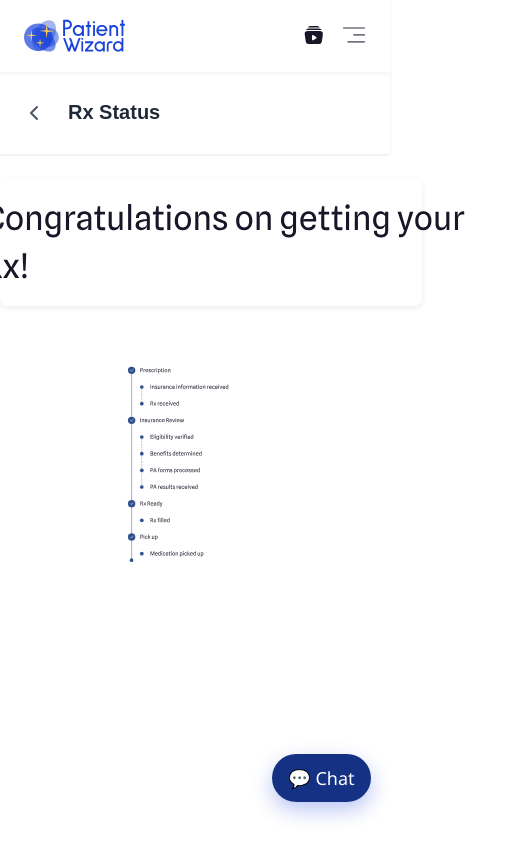
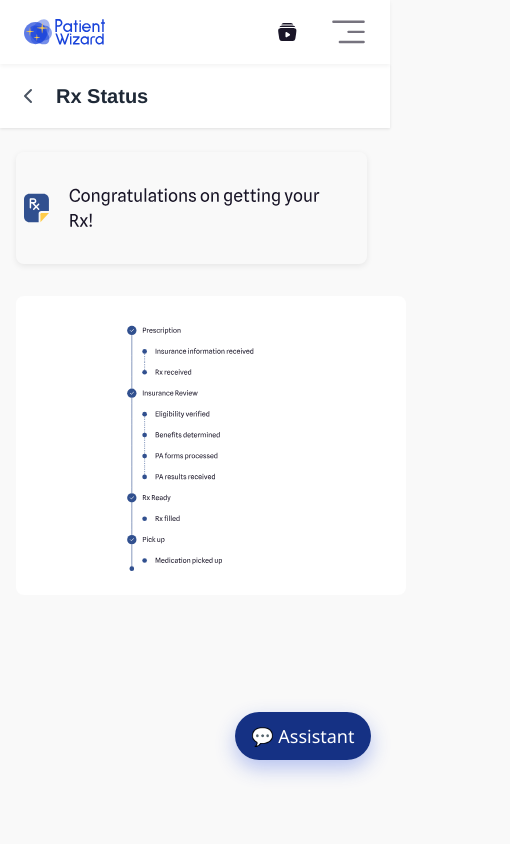
Before and after one commit to namanrana-zs/patient-wiz, a React (Create React App) app: page /rxstatus in a window 390 px wide. Shown: the whole page, 510 px wide, since content can reach past the window. Built offline with nearby package versions, Linux system fonts and the light colour scheme.

Commit message:
Made the web app responsive

```diff
--- a/public/index.html
+++ b/public/index.html
@@ -1 +1,2 @@
 <div id="root"></div>
+<meta name="viewport" content="width=device-width, initial-scale=1.0">
--- a/src/App.css
+++ b/src/App.css
@@ -2,16 +2,20 @@
     font-family: sans-serif;
     padding: 1rem;
     background: #fafafa;
+    display: flex;
+    box-sizing: border-box;
+    width: 100%;
 }
 
 .header {
     display: flex;
     align-items: center;
     justify-content: space-between;
+    box-sizing: border-box;
 }
 
 .logo {
-    height: 40px;
+    height: 5rem;
 }
 
 .tab-bar {
@@ -96,3 +100,56 @@
 .nav-item.active {
     color: #1e3a8a;
 }
+
+
+/* General Reset */
+
+* {
+    margin: 0.5rem;
+    padding: 0.5rem;
+    box-sizing: border-box;
+}
+
+html,
+body {
+    font-family: 'Helvetica Neue', sans-serif;
+    background-color: #f9f9f9;
+    color: #333;
+    line-height: 1.6;
+}
+
+
+/* Container utility */
+
+.container {
+    max-width: 1200px;
+    margin: auto;
+    padding: 1rem;
+}
+
+
+/* Responsive Typography */
+
+h1 {
+    font-size: 1.8rem;
+}
+
+h2 {
+    font-size: 1.5rem;
+}
+
+p {
+    font-size: 1rem;
+}
+
+@media (min-width: 768px) {
+    h1 {
+        font-size: 2rem;
+    }
+    h2 {
+        font-size: 1.7rem;
+    }
+    p {
+        font-size: 1.1rem;
+    }
+}
--- a/src/components/BottomNav.css
+++ b/src/components/BottomNav.css
@@ -11,7 +11,7 @@
 .nav-list {
     display: flex;
     justify-content: space-around;
-    padding: 0.5rem 0;
+    padding: 0rem 0.5rem;
     margin: 0;
     list-style: none;
 }
@@ -20,10 +20,11 @@
     display: flex;
     flex-direction: column;
     align-items: center;
-    font-size: 0.75rem;
+    font-size: 1rem;
     color: #4b5563;
     cursor: pointer;
     transition: color 0.2s ease-in-out;
+    padding: 0rem;
 }
 
 .nav-item:hover {
@@ -35,7 +36,8 @@
 }
 
 .icon {
-    width: 24px;
-    height: 24px;
-    margin-bottom: 2px;
+    width: 1.2rem;
+    height: 1.2rem;
+    margin-bottom: 0.1rem;
+    margin-top: 0.2rem;
 }
--- a/src/components/Chatbot.jsx
+++ b/src/components/Chatbot.jsx
@@ -7,19 +7,17 @@ function Chatbot() {
     { id: 1, text: "Hi! How can I help you today?", from: "bot" },
   ]);
   const [input, setInput] = useState("");
-
-
+  // eslint-disable-next-line
   const [isLoading, setIsLoading] = useState(false);
   const messagesEndRef = useRef(null);
 
   const formatToMarkdown = (text) => {
-  return text
-    .replace(/\n{2,}/g, '\n\n') // double newline = paragraph break
-    .replace(/\n/g, '  \n')      // single newline = line break in markdown
-    .replace(/- /g, '\n- ')      // ensure bullet items are detected
+    return text
+      .replace(/\n{2,}/g, "\n\n") // double newline = paragraph break
+      .replace(/\n/g, "  \n") // single newline = line break in markdown
+      .replace(/- /g, "\n- "); // ensure bullet items are detected
     // .replace(/: /g, ':\n\n ') // ensure colons are spaced
-};
-
+  };
 
   useEffect(() => {
     // messagesEndRef.current?.scrollIntoView({ behavior: "smooth" });
@@ -97,11 +95,11 @@ function Chatbot() {
 
   return (
     <>
-      <span
-        style={{ position: "fixed", bottom: "5%", right: "5%", zIndex: 1000 }}
+      <span className="chatbot-toggle"
+        style={{ position: "fixed", bottom: "10%", right: "5%", zIndex: 1000 }}
       >
         <button className={styles.button} onClick={() => setOpen(!open)}>
-          {open ? "❌ Close Chat" : "💬 Chat"}
+          {open ? "Close Assistant" : "💬 Assistant"}
         </button>
       </span>
 
--- a/src/components/Chatbot.module.css
+++ b/src/components/Chatbot.module.css
@@ -11,18 +11,24 @@
     font-family: "Segoe UI", "Helvetica Neue", "Roboto", sans-serif;
 }
 
+@media (max-width: 1080px) {
+    .chatbot-toggle {
+        bottom: 20%;
+    }
+}
+
 .button:hover {
     transform: scale(1.05);
     background: linear-gradient(135deg, #4169E1, #e9f5f8);
 }
 
 .chatWindow {
-    height: 30rem;
+    height: 32rem;
     position: fixed;
-    bottom: 90px;
-    right: 40px;
-    width: 30rem;
-    max-height: 39rem;
+    bottom: 9.5rem;
+    right: 2rem;
+    width: 22rem;
+    max-height: 70%;
     background: white;
     border-radius: 20px;
     box-shadow: 0 10px 25px rgba(0, 0, 0, 0.15);
@@ -36,39 +42,39 @@
 
 .chatHeader {
     background: linear-gradient(90deg, #1943DA, #e9f5f8);
-    color: #1f1f1f;
-    padding: 12px;
+    color: white;
+    padding: 0.6rem;
     font-weight: 600;
-    font-size: 14px;
+    font-size: 1.1rem;
     text-align: center;
 }
 
 .chatBody {
     font-family: "Segoe UI", "Helvetica Neue", "Roboto", sans-serif;
     flex: 1;
-    padding: 8px;
+    padding: 0.6rem;
     overflow-y: auto;
     background-color: white;
     display: flex;
     flex-direction: column;
-    gap: 8px;
+    gap: 0.6rem;
 }
 
 .botMessage {
     background-color: #e9f5f8;
     color: #4e342e;
-    padding: 10px 14px;
+    padding: 0.6rem 0.8rem;
     border-radius: 16px 16px 16px 4px;
-    min-width: 35px;
-    max-width: 75%;
-    font-size: 12px;
+    min-width: 3rem;
+    max-width: 80%;
+    font-size: 0.9rem;
     align-self: flex-start;
     box-shadow: 0 3px 6px rgba(255, 167, 38, 0.15);
 }
 
 .typingIndicator {
-    height: 8px;
-    width: 8px;
+    height: 0.3rem;
+    width: 0.3rem;
     overflow: auto;
     position: relative;
     margin: 6px 0 0 4px;
@@ -78,10 +84,10 @@
     font-family: "Segoe UI", "Helvetica Neue", "Roboto", sans-serif;
     background-color: #1943DA;
     color: white;
-    padding: 10px 14px;
+    padding: 0.6rem 0.8rem;
     border-radius: 16px 16px 4px 16px;
     max-width: 75%;
-    font-size: 12px;
+    font-size: 0.9rem;
     align-self: flex-end;
     box-shadow: 0 3px 6px rgba(255, 193, 7, 0.2);
 }
@@ -89,9 +95,9 @@
 .chatInputArea {
     display: flex;
     border-top: 1px solid #eee;
-    padding: 7px;
+    padding: 0.6rem;
     background-color: #e9f5f8;
-    gap: 7px;
+    gap: 0.6rem;
 }
 
 .chatInput {
@@ -99,8 +105,8 @@
     flex: 1;
     border: 1px solid #1943DA;
     border-radius: 20px;
-    padding: 10px 15px;
-    font-size: 12x;
+    padding: 0.6rem 0.8rem;
+    font-size: 1rem;
     outline: none;
     transition: border 0.3s ease;
     background-color: white;
@@ -128,8 +134,8 @@
 
 .dotFlashing {
     position: relative;
-    width: 4px;
-    height: 4px;
+    width: 0.3rem;
+    height: 0.3rem;
     border-radius: 50%;
     background-color: #4169E1;
     color: #1943DA;
@@ -140,10 +146,10 @@
 .feedbackButtons {
     position: absolute;
     left: 2%;
-    margin-top: 8px;
+    margin-top: 0.2rem;
     display: flex;
-    gap: 10px;
-    font-size: 18px;
+    gap: 0.6rem;
+    font-size: 1.1rem;
 }
 
 .thumb {
--- a/src/components/CollapsibleInfo.css
+++ b/src/components/CollapsibleInfo.css
@@ -1,6 +1,6 @@
 .collapsible-container {
     position: fixed;
-    bottom: 55px;
+    bottom: 50px;
     /* Adjust to sit just above the bottom navbar */
     width: 100%;
     z-index: 40;
@@ -13,7 +13,7 @@
 .collapsible-card {
     width: 100%;
     background-color: #fff;
-    border: 1px solid #ddd;
+    border: 0.1rem solid #ddd;
     border-radius: 8px;
     overflow: hidden;
     box-shadow: 0 2px 8px rgba(0, 0, 0, 0.1);
--- a/src/components/Header.css
+++ b/src/components/Header.css
@@ -14,18 +14,29 @@
 }
 
 .top-left .logo {
-    height: 40px;
+    height: 2rem;
 }
 
 .top-right {
     display: flex;
     align-items: center;
-    gap: 1rem;
+    gap: 2rem;
+    height: 2rem;
 }
 
-.top-right .icon {
-    height: 24px;
+.top-right.icon {
+    height: 2rem;
     cursor: pointer;
+}
+
+.icon-header {
+    height: 1.5rem;
+    cursor: pointer;
+}
+
+.icon.img {
+    width: 2rem;
+    height: 2rem;
 }
 
 .greeting {
@@ -34,7 +45,7 @@
 
 .greeting h2 {
     margin: 0;
-    font-size: 1.5rem;
+    font-size: 1.7rem;
     font-weight: 700;
     color: #1A1720;
     /* Adjust as per brand color */
@@ -46,8 +57,8 @@
 .sidebar {
     position: fixed;
     top: 0;
-    right: -260px;
-    width: 260px;
+    right: -260rem;
+    width: 15rem;
     height: 100%;
     background-color: #fff;
     box-shadow: -2px 0 8px rgba(0, 0, 0, 0.15);
--- a/src/components/Header.jsx
+++ b/src/components/Header.jsx
@@ -16,11 +16,11 @@ const Header = () => {
             <img src={logo} alt="Patient Wizard" className="logo" />
           </div>
           <div className="top-right">
-            <img src={notifIcon} alt="Notifications" className="icon" onClick={() => {window.location.href = '/explore'}} />
+            <img src={notifIcon} alt="Notifications" className="icon-header" onClick={() => {window.location.href = '/explore'}} />
             <img
               src={menuIcon}
               alt="Menu"
-              className="icon"
+              className="icon-header"
               onClick={() => setSidebarOpen(true)}
             />
           </div>
--- a/src/components/RxLayout.css
+++ b/src/components/RxLayout.css
@@ -2,6 +2,7 @@
     padding-bottom: 2rem;
     display: flex;
     flex-direction: column;
+    box-sizing: border-box;
 }
 
 .rx-header {
@@ -33,9 +34,9 @@
 
 .rx-banner {
     margin-top: 1.5rem;
-    margin-left: auto;
-    margin-right: auto;
-    width: 100%;
+    margin-left: 1rem;
+    margin-right: 1rem;
+    width: 90%;
     padding: 1rem;
     border-radius: 0.5rem;
     display: flex;
@@ -60,17 +61,18 @@
 }
 
 .rx-congrats-img {
-    width: max-content;
-    height: 6rem;
+    width: 100%;
+    height: 5rem;
     margin-right: 1rem;
 }
 
 .rx-timeline {
     margin-top: 2rem;
-    margin-left: auto;
-    margin-right: auto;
-    width: 70%;
-    max-height: 50%;
+    margin-left: 1rem;
+    margin-right: 1rem;
+    width: 100%;
+    height: 100%;
+    max-height: 100%;
     background-color: #ffffff;
     padding: 1.5rem;
     border-radius: 0.5rem;
@@ -82,5 +84,5 @@
 
 .rx-timeline-img {
     width: 50%;
-    height: max-content;
+    height: 70%;
 }
--- a/src/components/WizardOptions.css
+++ b/src/components/WizardOptions.css
@@ -21,7 +21,6 @@
 .wizard-card {
     width: 220px;
     background: #ffffff;
-    border-radius: 16px;
     text-align: center;
     cursor: pointer;
     transition: transform 0.2s ease;
--- a/src/index.css
+++ b/src/index.css
@@ -1,4 +1,60 @@
 body {
     margin: 0;
     font-family: Arial, sans-serif;
+    box-sizing: border-box;
 }
+
+
+/* General Reset */
+
+* {
+    margin: 0;
+    padding: 0;
+    box-sizing: border-box;
+}
+
+html,
+body {
+    font-family: 'Helvetica Neue', sans-serif;
+    background-color: #f9f9f9;
+    color: #333;
+    line-height: 1.6;
+    box-sizing: border-box;
+}
+
+
+/* Container utility */
+
+.container {
+    max-width: 1200px;
+    margin: auto;
+    padding: 1rem;
+    box-sizing: border-box;
+}
+
+
+/* Responsive Typography */
+
+h1 {
+    font-size: 1.8rem;
+}
+
+h2 {
+    font-size: 1.5rem;
+}
+
+p {
+    font-size: 1rem;
+}
+
+@media (min-width: 768px) {
+    h1 {
+        font-size: 2rem;
+    }
+    h2 {
+        font-size: 1.7rem;
+    }
+    p {
+        font-size: 1.1rem;
+    }
+}
```
